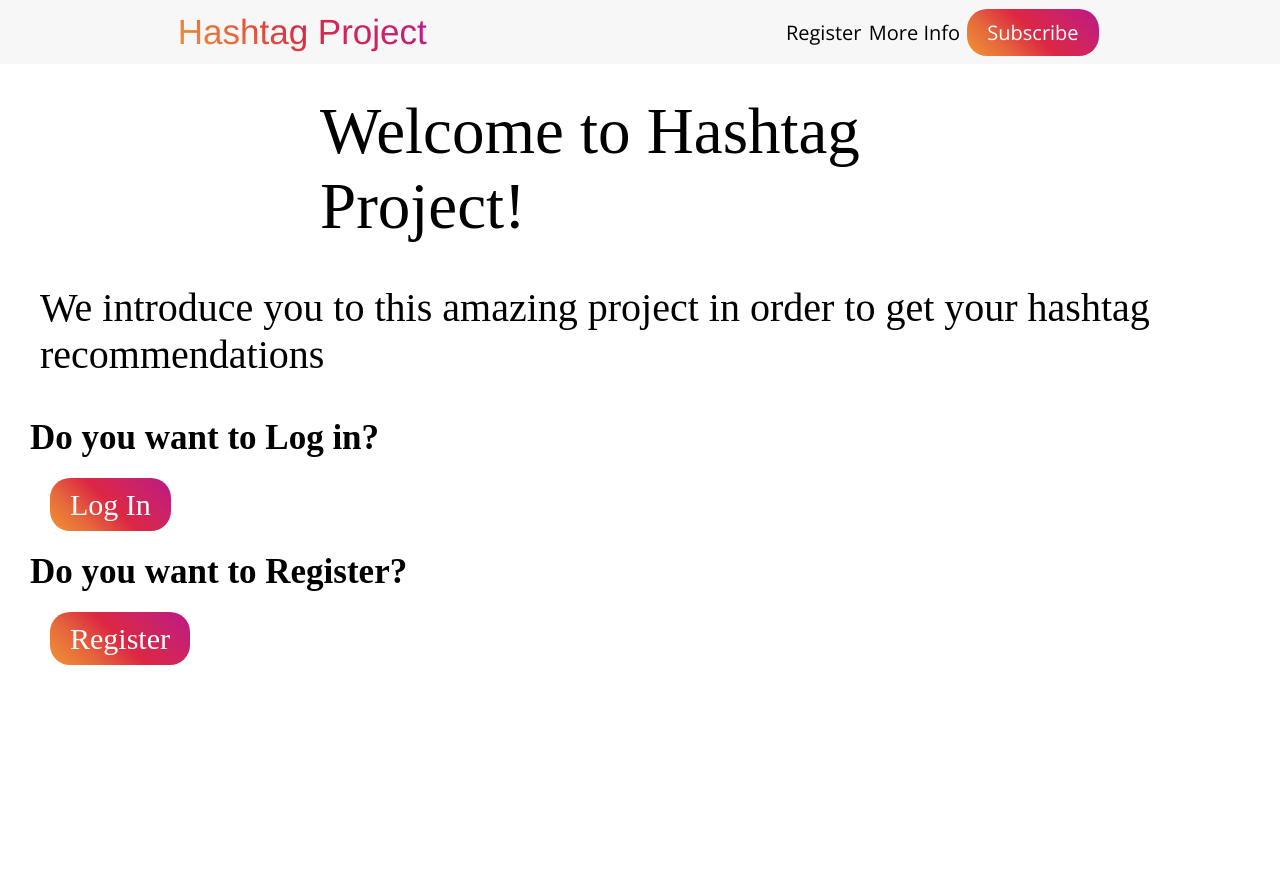
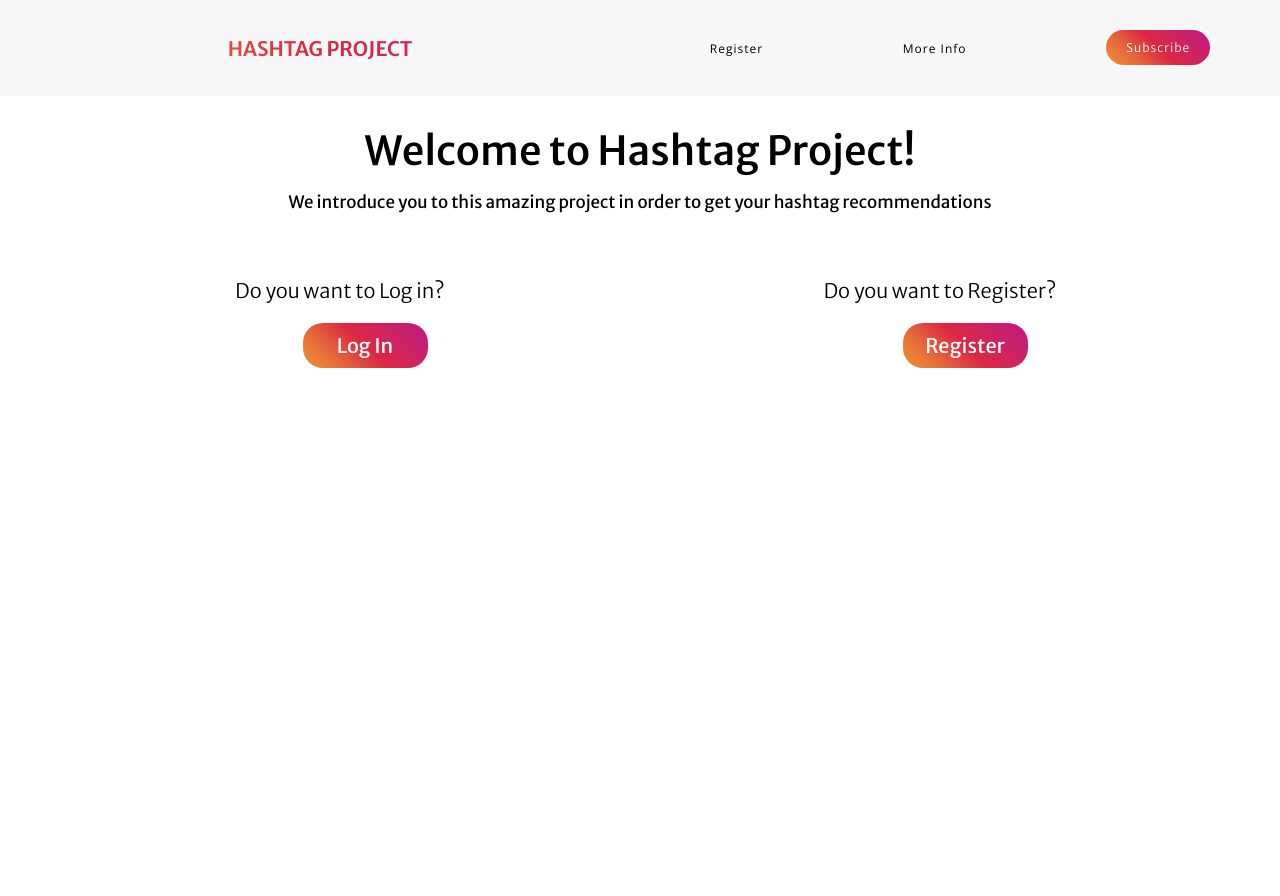
Before and after one commit to sergioq12/Hashtag-Search, a Python web app: template templates/index.html in a window 1280 px wide. Before the commit the page ends 665 px from the top, so only its background shows below. Run offline with Jinja, Linux system fonts and the light colour scheme; the template is opened without the code that fills it, so the values that code supplies are empty.

Commit message:
Changes to CSS in Template and Index

```diff
--- /dev/null
+++ b/static/css/index.css
@@ -0,0 +1,61 @@
+.container {
+  height: 100vh;
+  width: 100vw;
+  display: flex;
+  flex-direction: column;
+  padding: 3rem;
+}
+
+.inner-container {
+  margin-top: 2rem;
+  padding: 1rem;
+  display: flex;
+  justify-content: center;
+  align-items: center;
+}
+
+.option {
+  flex: 1;
+  display: flex;
+  flex-direction: column;
+}
+
+.title {
+  font-size: 4rem;
+  text-align: center;
+  font-weight: 500;
+}
+
+.subtitle {
+  margin: 2rem 0rem;
+  font-size: 2rem;
+  font-weight: 300;
+  text-align: center;
+}
+
+.paragraph {
+  font-size: 1.7rem;
+  text-align: center;
+  margin: 1.5rem 0rem;
+}
+
+.button {
+  align-self: center;
+  width: 125px;
+  text-align: center;
+  font-size: 2rem;
+  margin-left: 50px;
+  text-decoration: none;
+  color: black;
+  background: linear-gradient(
+    45deg,
+    #f09433 0%,
+    #e6683c 25%,
+    #dc2743 50%,
+    #cc2366 75%,
+    #bc1888 100%
+  );
+  color: white;
+  padding: 1rem 2rem;
+  border-radius: 2rem;
+}
--- a/static/css/template.css
+++ b/static/css/template.css
@@ -1,5 +1,6 @@
 html {
   font-size: 62.5%;
+  font-family: "Merriweather Sans", sans-serif;
 }
 
 * {
@@ -10,29 +11,29 @@ html {
 }
 
 h1 {
-  font-size: 2.5rem;
+  font-size: 2rem;
   font-weight: lighter;
 }
 
 h2 {
-  font-size: 8rem;
+  font-size: 1.5rem;
   font-weight: lighter;
 }
 
 h3 {
-  font-size: 3.5rem;
+  font-size: 1.2rem;
 }
 
 h4 {
-  font-size: 3rem;
+  font-size: 1rem;
 }
 
 p {
-  font-size: 2.5rem;
+  font-size: 0.8rem;
 }
 
 li {
-  font-size: 2rem;
+  font-size: 1rem;
 }
 
 a {
@@ -42,16 +43,16 @@ a {
 .nav-container {
   /* Here it will go the background for the nav */
   background: #f7f7f7;
-  font-family: Helvetica, serif;
 }
 
 nav {
   display: flex;
   justify-content: space-around;
   align-items: center;
-  min-height: 8vh;
+  min-height: 12vh;
 }
 .nav-links {
+  flex: 1;
   display: flex;
   justify-content: space-around;
   width: 25%;
@@ -59,6 +60,24 @@ nav {
 
 .nav-links li {
   list-style: none;
+  font-size: 1.2rem;
+  font-weight: 200;
+  letter-spacing: 1px;
+}
+
+.nav-links-regular:hover {
+  background-image: linear-gradient(
+    45deg,
+    #f09433 0%,
+    #e6683c 25%,
+    #dc2743 50%,
+    #cc2366 75%,
+    #bc1888 100%
+  );
+  -webkit-background-clip: text;
+  -webkit-text-fill-color: transparent;
+  -moz-background-clip: text;
+  -moz-text-fill-color: transparent;
 }
 
 .nav-links .subscribe {
@@ -75,12 +94,30 @@ nav {
   border-radius: 2rem;
 }
 
+.nav-links .subscribe:hover {
+  background: white;
+  background-image: linear-gradient(
+    45deg,
+    #f09433 0%,
+    #e6683c 25%,
+    #dc2743 50%,
+    #cc2366 75%,
+    #bc1888 100%
+  );
+  -webkit-background-clip: text;
+  -webkit-text-fill-color: transparent;
+  -moz-background-clip: text;
+  -moz-text-fill-color: transparent;
+  border: 1px solid #dc2743;
+}
+
 .nav-links-regular {
   color: black;
   font-family: "Open Sans", sans-serif;
 }
 #logo {
-  font-size: 3.5rem;
+  font-size: 2rem;
+  flex: 1;
   /* This is the way to add a gradient to a text */
   background-image: linear-gradient(
     45deg,
@@ -94,8 +131,6 @@ nav {
   -webkit-text-fill-color: transparent;
   -moz-background-clip: text;
   -moz-text-fill-color: transparent;
+  text-align: center;
+  font-weight: 600;
 }
-
-.subscribe {
-  font-family: "Open Sans", sans-serif;
-}
--- a/templates/index.html
+++ b/templates/index.html
@@ -1,54 +1,28 @@
 {% extends "template.html" %} {% block title %} Hashtag Project {% endblock %}
 {% block style %}
-<!--
+
 <link
   rel="stylesheet"
-  href="{{ url_for('static', filename='css/login.css') }}"
+  href="{{ url_for('static', filename='css/index.css') }}"
 />
--->
-{% endblock %} {% block body %} {% if session.username %} Hello {{
-session.username }} {% endif %}
-<h1
-  style="
-    margin-left: auto;
-    margin-right: auto;
-    width: 50%;
-    margin-top: 30px;
-    font-size: 65px;
-  "
->
-  Welcome to Hashtag Project!
-</h1>
-<p style="margin: 40px; font-size: 40px">
-  We introduce you to this amazing project in order to get your hashtag
-  recommendations
-</p>
-<h4 style="margin: 30px; font-size: 35px">Do you want to Log in?</h4>
-<a
-  style="font-size: 30px; margin-left: 50px; text-decoration: none; color: black;background: linear-gradient(
-    45deg,
-    #f09433 0%,
-    #e6683c 25%,
-    #dc2743 50%,
-    #cc2366 75%,
-    #bc1888 100%
-  );
-  color: white;
-  padding: 1rem 2rem;
-  border-radius: 2rem;"
-  href="{{ url_for('login') }}"
-  >Log In</a
->
-<h4 style="margin: 30px; font-size: 35px">Do you want to Register?</h4>
-<a style="font-size: 30px; margin-left: 50px; text-decoration: none; color: black;background: linear-gradient(
-  45deg,
-  #f09433 0%,
-  #e6683c 25%,
-  #dc2743 50%,
-  #cc2366 75%,
-  #bc1888 100%
-);
-color: white;
-padding: 1rem 2rem;
-border-radius: 2rem;" href="{{ url_for('register') }}">Register</a>
+
+{% endblock %} {% block body %} {% if session.username %} Hello
+{{session.username }} {% endif %}
+<div class="container">
+  <h1 class="title">Welcome to Hashtag Project!</h1>
+  <p class="paragraph">
+    We introduce you to this amazing project in order to get your hashtag
+    recommendations
+  </p>
+  <div class="inner-container">
+    <div class="option">
+      <h4 class="subtitle">Do you want to Log in?</h4>
+      <a class="button" href="{{ url_for('login') }}">Log In</a>
+    </div>
+    <div class="option">
+      <h4 class="subtitle">Do you want to Register?</h4>
+      <a class="button" href="{{ url_for('register') }}">Register</a>
+    </div>
+  </div>
+</div>
 {% endblock %}
--- a/templates/login.html
+++ b/templates/login.html
@@ -2,7 +2,7 @@
 body %}
 <form action="{{ url_for('loggedin') }}" method="post" novalidate>
   {{ form.hidden_tag() }}
-  <div style="margin: 50px;">
+  <div class="">
 
     <p style="font-size: 30px; width: 100%">
       {{ form.username.label }}<br />
--- a/templates/template.html
+++ b/templates/template.html
@@ -9,20 +9,34 @@
       href="https://fonts.googleapis.com/css2?family=Open+Sans:wght@300&display=swap"
       rel="stylesheet"
     />
-    <link rel="stylesheet" type="text/css" href="{{ url_for('static', filename='css/template.css') }}">
+    <link rel="preconnect" href="https://fonts.googleapis.com" />
+    <link rel="preconnect" href="https://fonts.gstatic.com" crossorigin />
+    <link
+      href="https://fonts.googleapis.com/css2?family=Merriweather+Sans:ital,wght@0,300;0,400;0,500;0,600;0,700;0,800;1,300;1,400;1,500;1,600;1,700;1,800&display=swap"
+      rel="stylesheet"
+    />
+    <link
+      rel="stylesheet"
+      type="text/css"
+      href="{{ url_for('static', filename='css/template.css') }}"
+    />
     {% block style %}{% endblock %}
   </head>
   <body>
     <div class="nav-container">
       <nav>
-        <h1 id="logo">Hashtag Project</h1>
+        <h1 id="logo"><a href="{{ url_for('index')}}">HASHTAG PROJECT</a></h1>
         <ul class="nav-links">
           {% if session.username %}
           <li><a class="nav-links-regular" href="#">Home</a></li>
           <li><a class="nav-links-regular" href="#">History</a></li>
           <li><a class="subscribe" href="#">{{ session.username }}</a></li>
           {% else %}
-          <li><a class="nav-links-regular" href="#">Register</a></li>
+          <li>
+            <a class="nav-links-regular" href="{{ url_for('register') }}"
+              >Register</a
+            >
+          </li>
           <li><a class="nav-links-regular" href="#">More Info</a></li>
           <li><a class="subscribe" href="#">Subscribe</a></li>
           {% endif %}
```
Also changed, not shown: 5 other files.
